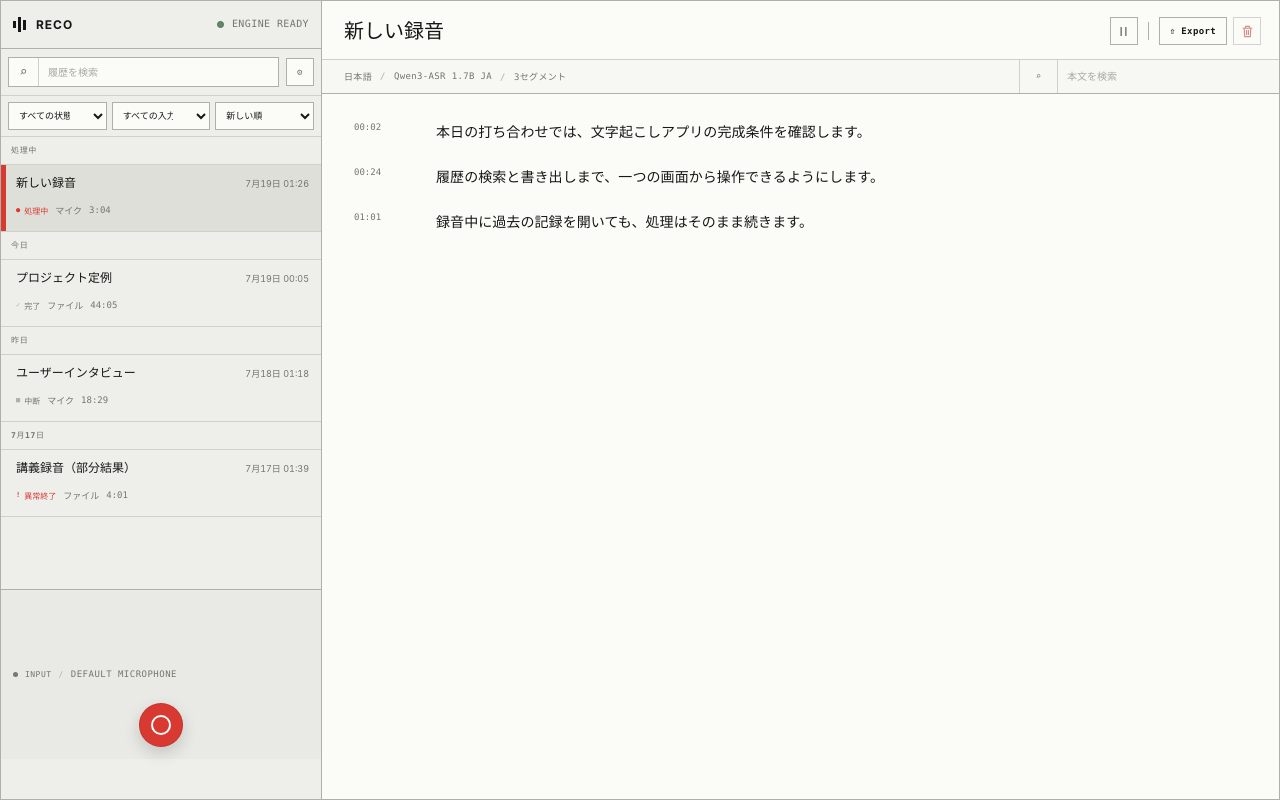
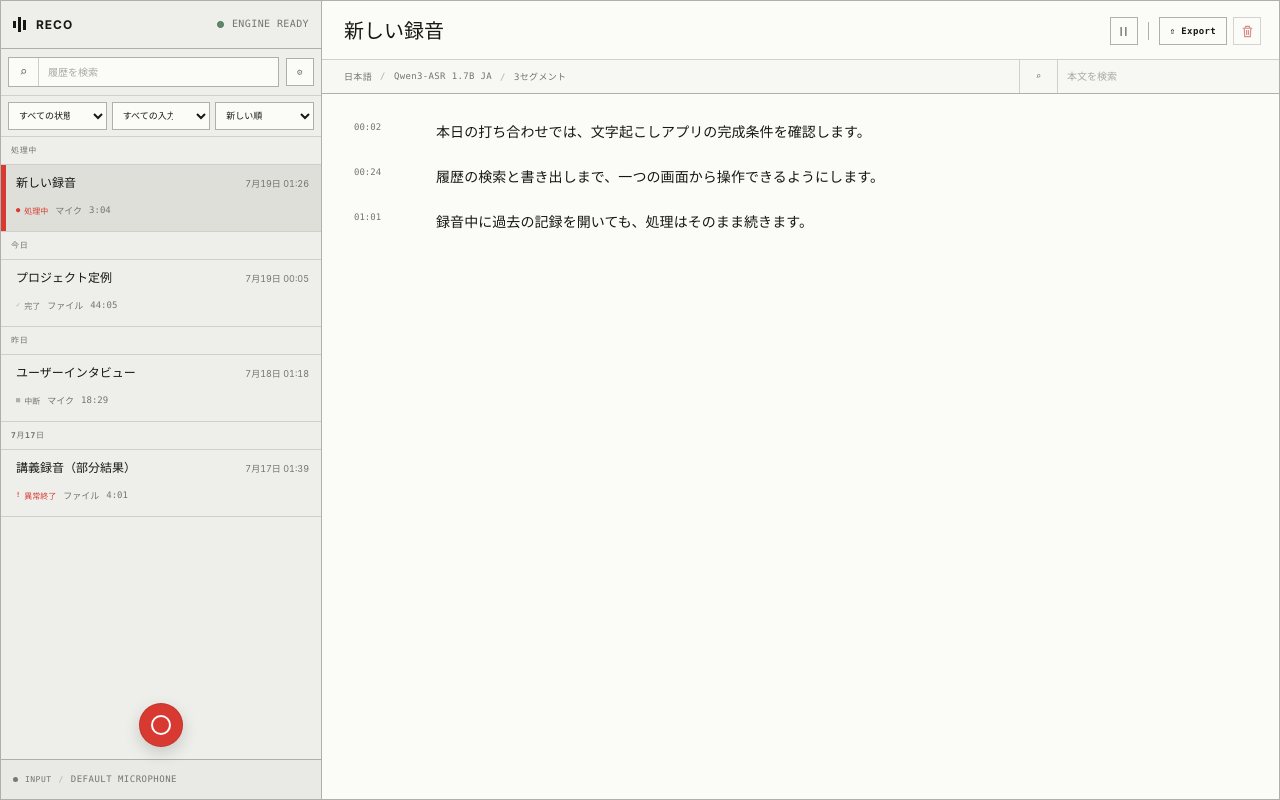
Before and after one commit to ph0ryn/RecoGUI, a React (Vite) app: page / in a window 1280 px wide. Built offline with nearby package versions, Linux system fonts and the light colour scheme.

Commit message:
fix: preserve history layout without queue
- pin optional queue and permanent history sections to stable grid rows
- keep the input status and new-session control at the bottom

```diff
--- a/src/App.css
+++ b/src/App.css
@@ -213,6 +213,7 @@ button:disabled {
 }
 
 .queue-panel {
+  grid-row: 1;
   min-width: 0;
   max-height: min(34vh, 320px);
   padding: 7px;
@@ -326,6 +327,7 @@ button:disabled {
 }
 
 .history-toolbar {
+  grid-row: 2;
   border-bottom: 1px solid var(--line);
 }
 
@@ -394,6 +396,7 @@ button:disabled {
 }
 
 .history-list {
+  grid-row: 3;
   min-height: 0;
   overflow: auto;
   padding-bottom: 72px;
@@ -553,6 +556,7 @@ button:disabled {
 }
 
 .input-status {
+  grid-row: 4;
   display: flex;
   align-items: center;
   gap: 7px;
```
